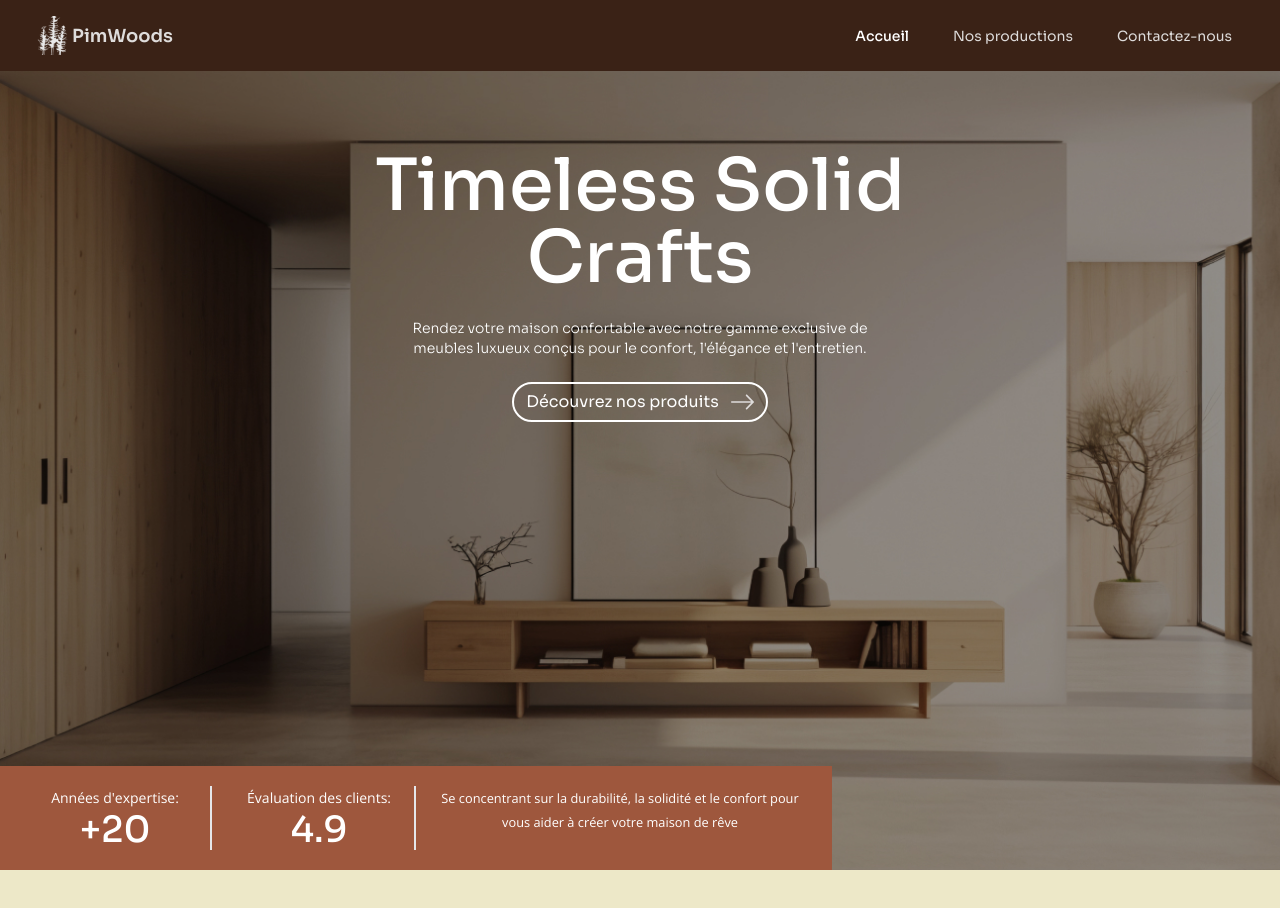
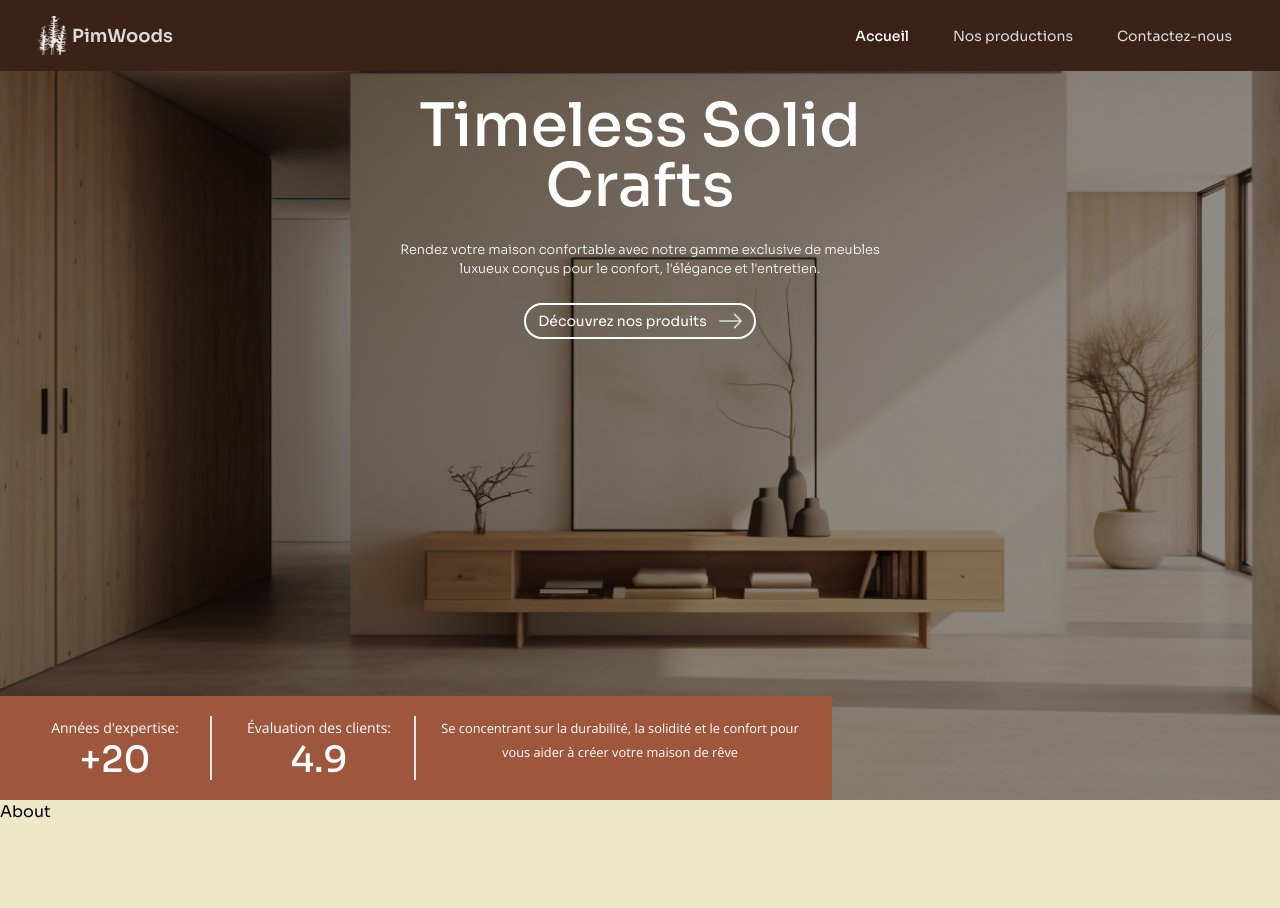
Before and after one commit to yaCHBn2004/pim-woods-site, a React (Vite) app in the folder client/: page / in a window 1280 px wide. Shown: the top 908 px of the page. Built offline with nearby package versions, Linux system fonts and the light colour scheme.

Commit message:
style: header dimensions and sizes

```diff
--- a/client/src/index.css
+++ b/client/src/index.css
@@ -17,9 +17,9 @@
 }
 
 .call-btn {
-  @apply flex gap-3 flex-shrink-0 px-3 py-1.5 border-2 border-white rounded-full;
+  @apply flex text-sm gap-3 flex-shrink-0 px-3 py-1.5 border-2 border-white rounded-full;
 }
 
 .header {
-  @apply relative z-10 top-[4.4rem] h-screen bg-header-pic bg-cover bg-no-repeat text-center
+  @apply relative z-10  h-screen bg-header-pic bg-cover bg-no-repeat text-center
 }
--- a/client/src/pages/Landing page/sections/About.jsx
+++ b/client/src/pages/Landing page/sections/About.jsx
@@ -2,6 +2,6 @@
 
 export const About = () => {
     return (
-        <div className='h-screen'>About</div>
+        <div className='h-screen '>About</div>
     )
 }
--- a/client/src/pages/Landing page/sections/Header.jsx
+++ b/client/src/pages/Landing page/sections/Header.jsx
@@ -5,10 +5,10 @@
 export const Header = () => {
   return (
     <div className='header'>
-      <div className=' text-white gap-[1.5rem] py-20 flex flex-col items-center '>
+      <div className=' text-white gap-[1.5rem] py-24 flex flex-col items-center '>
 
-        <h1 className=' text-7xl font-medium w-[50%]'>Timeless Solid Crafts</h1>
-        <p className=' text-sm w-[40%] font-light pararaph'>Rendez votre maison confortable avec notre gamme exclusive de meubles luxueux conçus pour le confort, l'élégance et l'entretien.</p>
+        <h1 className=' text-6xl font-medium w-[50%]'>Timeless Solid Crafts</h1>
+        <p className=' text-[0.81rem] w-[38%] font-light pararaph'>Rendez votre maison confortable avec notre gamme exclusive de meubles luxueux conçus pour le confort, l'élégance et l'entretien.</p>
 
         <Link to={"/products"} className='call-btn'>
           <span>Découvrez nos produits</span>
```
